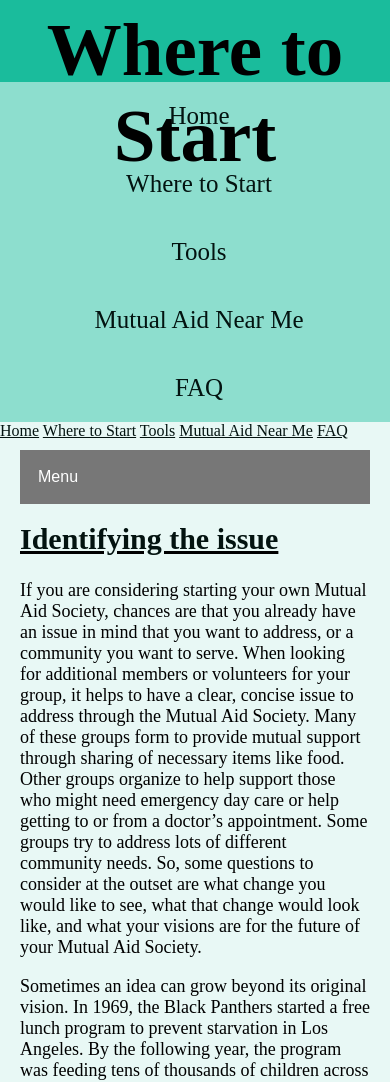
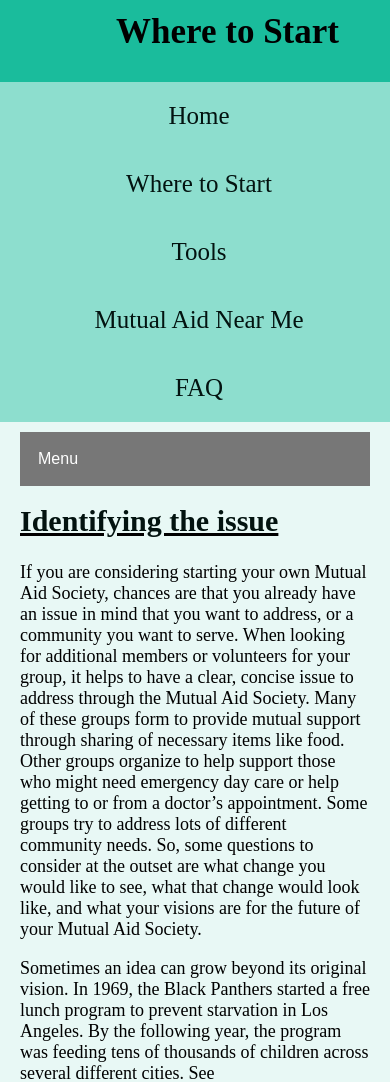
Before and after one commit to INF466Spring2021/MutualAid, a plain HTML site: page wheretostart.html in a window 390 px wide. Shown: the part 18-1100 px from the top of the page. Drawn offline with Linux system fonts and the light colour scheme.

Commit message:
Update css.css

```diff
--- a/css.css
+++ b/css.css
@@ -196,7 +196,6 @@ header {
     z-index: 2;
 }
 
-/**logo placement and such**/
 .logo {
     height: 100px;
     position: fixed;
@@ -241,6 +240,10 @@ li {
     font-size: 18px;
 }
 
+.mobilesidenav {
+    display: none;
+}
+
 
 /****************************************** CSS for footer ******************************************/
 
@@ -276,21 +279,11 @@ footer a:hover {
 
 @media screen and (max-width: 1050px) {
     .sidenav {
-        width: 100%;
-        height: auto;
-        position: relative;
-        margin: 0px 0px;
-        top: 0;
-        left: 0;
+        display: none;
     }
 
     #tabs {
         margin-top: 0;
-    }
-
-    .sidenav a {
-        text-align: center;
-        font-size: 25px;
     }
 
     main {
@@ -308,7 +301,15 @@ footer a:hover {
     h1 {
         margin-block-start: 0;
         margin-block-end: 0;
-        padding-top: 25px;
+        padding-top: 30px;
+        padding-left: 65px;
+        text-align: block;
+        font-size: 35px;
+    }
+
+    .mobileMANM {
+        font-size: 32px;
+        padding-top: 15px;
     }
 
     footer a {
@@ -326,6 +327,7 @@ footer a:hover {
 
     .logo {
         position: absolute;
+        width: 100%;
     }
 
     #text {
@@ -353,4 +355,37 @@ footer a:hover {
     .mobileNav {
         display: block;
     }
+
+    .section {
+        scroll-margin-top: 0;
+    }
+
+    .topbutton {
+        position: sticky;
+        float: right;
+        bottom: 0;
+        padding-bottom: 15px;
+    }
+
+    .mobilesidenav {
+        display: block;
+        background-color: #8ddece;
+        clear: both;
+        overflow-x: hidden;
+        width: 100%;
+        height: auto;
+        position: relative;
+        margin: 0px 0px;
+        top: 0;
+        left: 0;
+        z-index: 1;
+    }
+
+    .mobilesidenav a {
+        padding: 20px 8px 20px 16px;
+        text-decoration: none;
+        font-size: 25px;
+        display: block;
+        text-align: center;
+    }
 }
```
